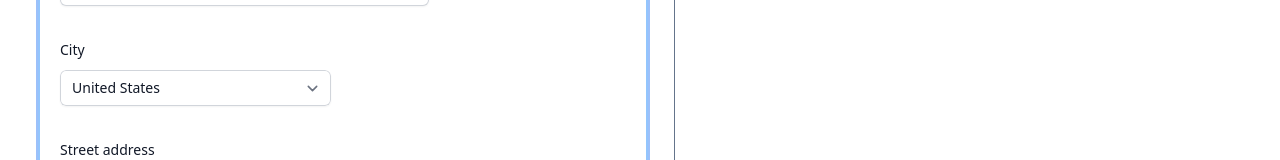
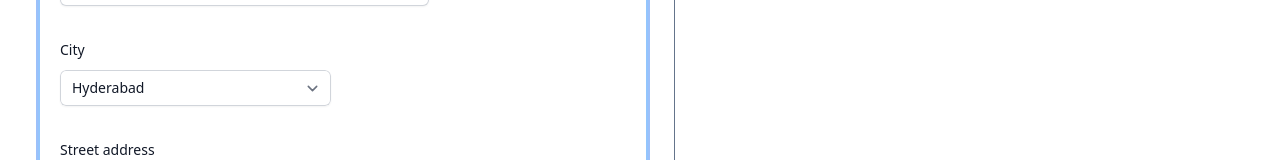
Before and after one commit to VarunHarinath/Arvind-Project--test_mode, a React (Vite) app in the folder frontend/easy-fill/: page /booking in a window 1280 px wide. Shown: the part 647-807 px from the top of the page. Built offline with nearby package versions, Linux system fonts and the light colour scheme; no server answers.

Commit message:
update on city bug

```diff
--- a/frontend/easy-fill/src/Components/Form.jsx
+++ b/frontend/easy-fill/src/Components/Form.jsx
@@ -223,10 +223,12 @@ export default function Form() {
           name="country"
           autoComplete="country-name"
           className="block w-full rounded-md border-0 py-1.5 text-gray-900 shadow-sm ring-1 ring-inset ring-gray-300 focus:ring-2 focus:ring-inset focus:ring-indigo-600 sm:max-w-xs sm:text-sm sm:leading-6"
+          value={city} // Set the value of the select to the state variable
+          onChange={()=>setCity(event.target.value)} // Call the handler when the select value changes
         >
-                        <option>United States</option>
-                        <option>Canada</option>
-                        <option>Mexico</option>
+          <option value="Hyderabad">Hyderabad</option>
+          <option value="Bangalore">Bangalore</option>
+          <option value="Delhi">Delhi</option>
         </select>
       </div>
     </div>
```
Lines whose indentation alone changed are shown as unchanged.
